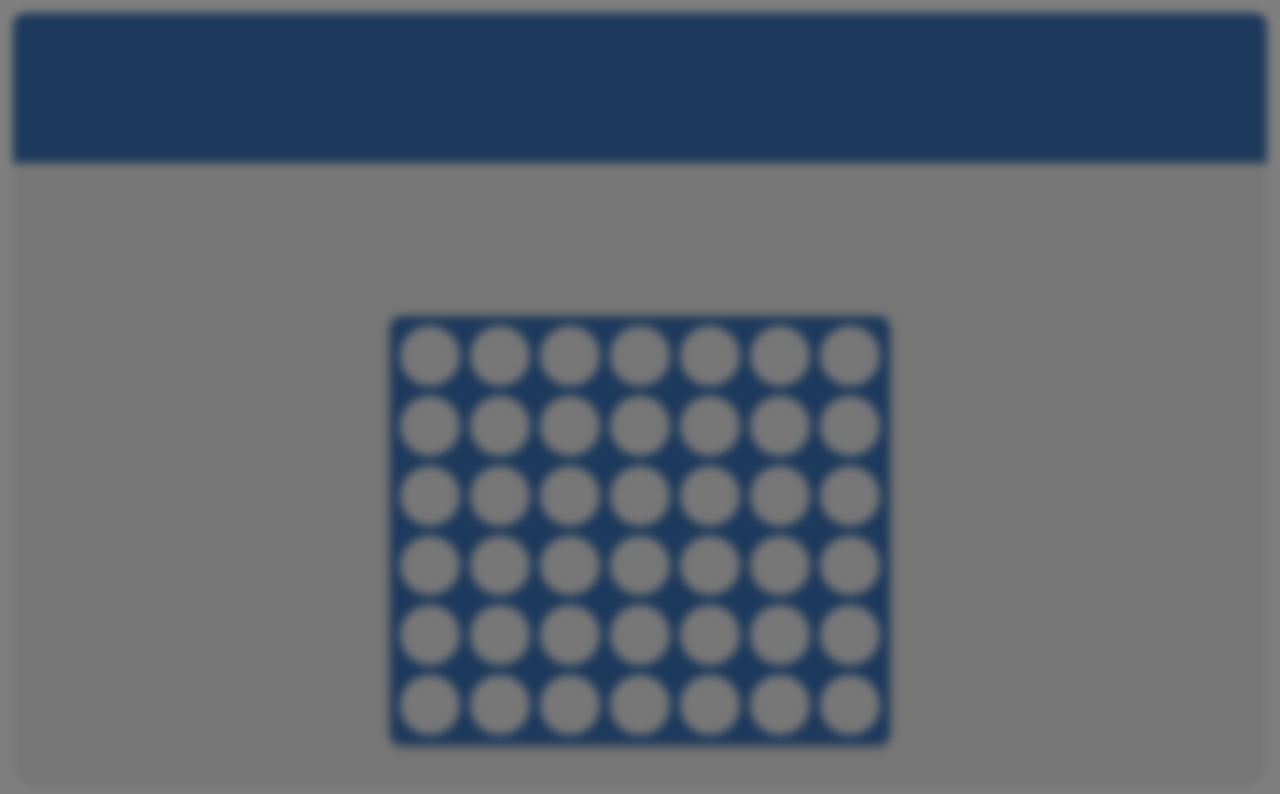
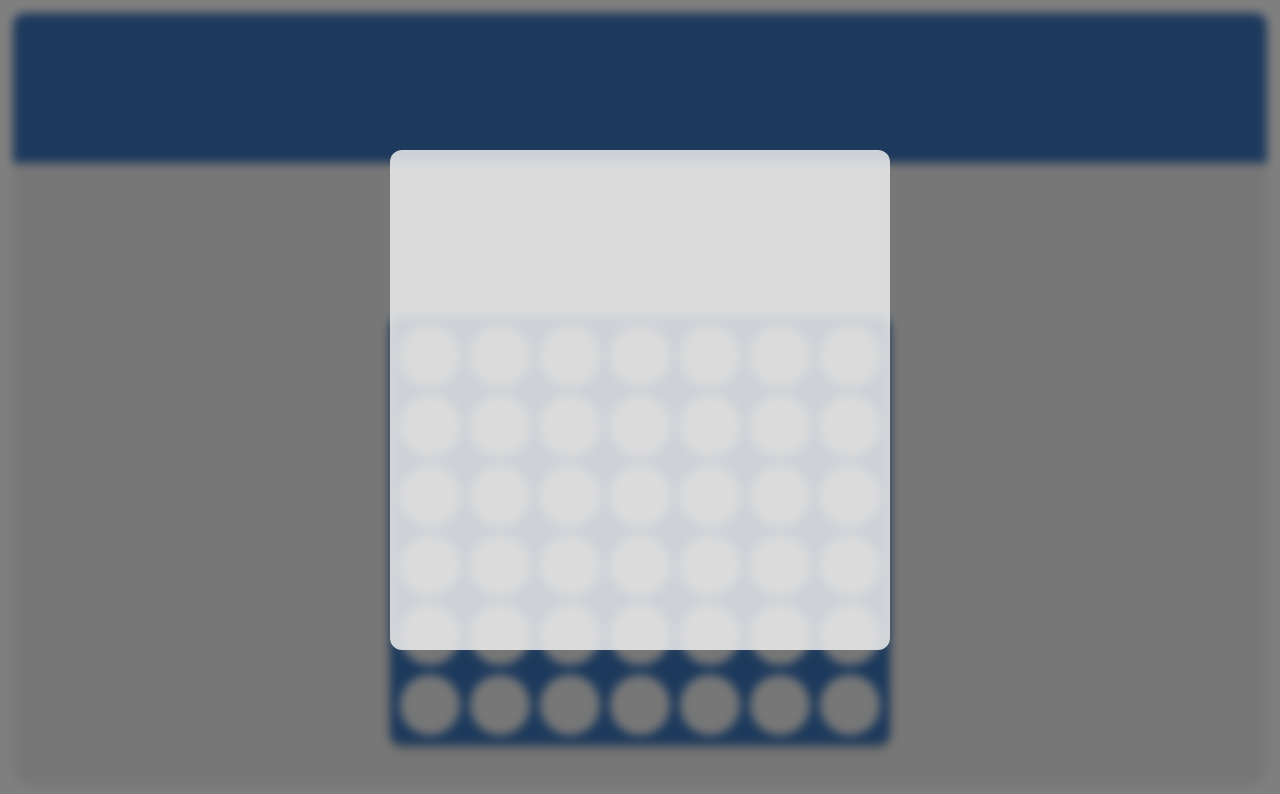
Before and after one commit to DaleKMillington/all-four, a React (Vite) app: page / in a window 1280 px wide. Shown: the top 794 px of the page. Built offline with nearby package versions, Linux system fonts and the light colour scheme.

Commit message:
Fade and settings modal now animated correctly

```diff
--- a/src/App.tsx
+++ b/src/App.tsx
@@ -4,6 +4,7 @@ import { Game } from "./game/Game";
 import { gamePhase as gamePhaseConst } from "./constants/gamePhase.const";
 import { useGameContext } from "./game/GameContext";
 import { Fade } from "./components/fade/Fade";
+import { Settings } from "./components/settings/Settings";
 
 // Component
 export const App = () => {
@@ -12,7 +13,10 @@ export const App = () => {
     return (
         <>
             { showSetupPanel && (
-                <Fade />
+                <>
+                    <Fade />
+                    <Settings />
+                </>
             ) }
             <StatPanel />
             <Game />
--- a/src/components/fade/fade.scss
+++ b/src/components/fade/fade.scss
@@ -1,3 +1,12 @@
+@keyframes fadeIn {
+    0% {
+        opacity: 0;
+    }
+    100% {
+        opacity: 1;
+    }
+}
+
 .fade {
     position: absolute;
     top: 0;
@@ -10,9 +19,9 @@
     -webkit-backdrop-filter: blur(5px);
     pointer-events: none;
     opacity: 0;
-    transition: opacity .2s ease-in;
+    animation: none;
 
     &__apply {
-        opacity: 1;
+        animation: fadeIn 0.1s ease forwards;
     }
 }
--- /dev/null
+++ b/src/components/settings/Settings.tsx
@@ -0,0 +1,12 @@
+// Local
+import './settings.scss';
+
+// Component
+export const Settings = () => {
+
+    return (
+        <div className="settings settings__appear">
+
+        </div>
+    );
+};
--- /dev/null
+++ b/src/components/settings/settings.scss
@@ -0,0 +1,33 @@
+@use '/src/scss/variables' as *;
+
+@keyframes fadeInUp {
+    0% {
+        opacity: 0;
+        transform: translate(-50%, 20%);
+    }
+    75% {
+        transform: translate(-50%, -55%);
+    }
+    100% {
+        opacity: .85;
+        transform: translate(-50%, -50%);
+    }
+}
+
+.settings {
+    position: absolute;
+    top: 50%;
+    left: 50%;
+    background: $background-color;
+    height: 500px;
+    width: 500px;
+    border-radius: 12px;
+    z-index: 30;
+    opacity: 0;
+    transform: translate(-50%, 20%);
+    animation: none;
+
+    &__appear {
+        animation: fadeInUp 0.8s ease forwards;
+    }
+}
--- a/src/scss/_global.scss
+++ b/src/scss/_global.scss
@@ -5,4 +5,5 @@ body {
     font-family: 'Arial', sans-serif;
     background: #FFF;
     padding: 1vw;
+    overflow: hidden;
 }
--- a/src/scss/_mixins.scss
+++ b/src/scss/_mixins.scss
@@ -1,4 +1,4 @@
-/* tbc */
+// Contains utility mixins
 
 @mixin drop-shadow($x: 0px, $y: 4px, $blur: 6px, $spread: 0px, $color: rgba(0, 0, 0, 0.2)) {
     box-shadow: $x $y $blur $spread $color;
```
